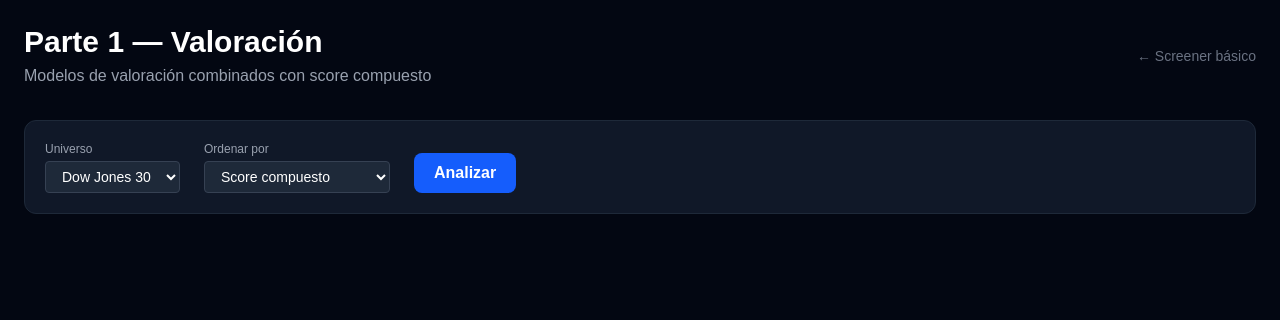
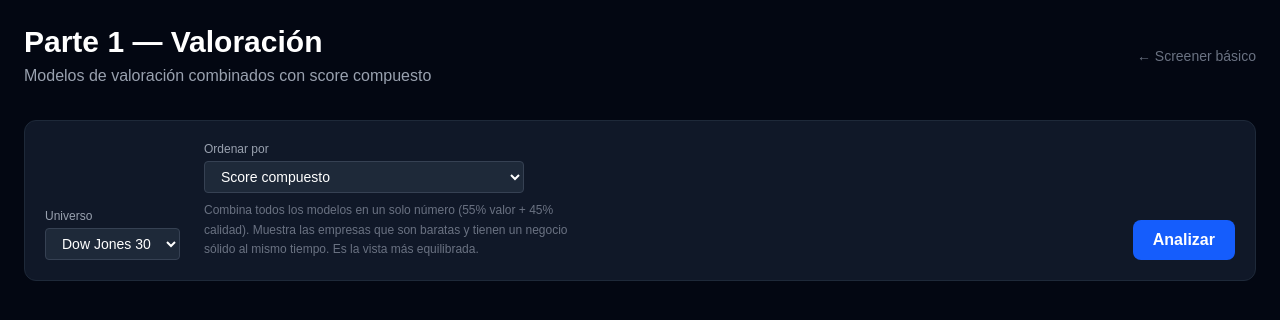
Before and after one commit to damo1606/descuentos, a Next.js app: page /parte1 in a window 1280 px wide. Shown: the top 320 px of the page. Built offline with nearby package versions, Linux system fonts and the light colour scheme.

Commit message:
feat: add sort descriptions to parte1 page
Co-Authored-By: Claude Sonnet 4.6 <noreply@anthropic.com>

```diff
--- a/app/parte1/page.tsx
+++ b/app/parte1/page.tsx
@@ -54,16 +54,52 @@ function ModelCell({ value, good, label }: { value: string; good: boolean | null
 
 type SortKey = "composite" | "value" | "quality" | "graham" | "lynch" | "peg" | "pfcf" | "ey" | "upside"
 
-const SORT_OPTIONS: { key: SortKey; label: string }[] = [
-  { key: "composite", label: "Score compuesto" },
-  { key: "value",     label: "Score de valor" },
-  { key: "quality",   label: "Score de calidad" },
-  { key: "graham",    label: "Descuento vs Graham" },
-  { key: "lynch",     label: "Descuento vs Lynch" },
-  { key: "peg",       label: "PEG más bajo" },
-  { key: "pfcf",      label: "P/FCF más bajo" },
-  { key: "ey",        label: "Earnings Yield" },
-  { key: "upside",    label: "Upside analistas" },
+const SORT_OPTIONS: { key: SortKey; label: string; desc: string }[] = [
+  {
+    key: "composite",
+    label: "Score compuesto",
+    desc: "Combina todos los modelos en un solo número (55% valor + 45% calidad). Muestra las empresas que son baratas y tienen un negocio sólido al mismo tiempo. Es la vista más equilibrada.",
+  },
+  {
+    key: "value",
+    label: "Score de valor",
+    desc: "Mide únicamente qué tan barata está la acción sin importar la calidad del negocio. Combina Graham Number, P/FCF, upside a target de analistas y Earnings Yield. Una empresa puede estar primera aquí y tener un negocio mediocre.",
+  },
+  {
+    key: "quality",
+    label: "Score de calidad",
+    desc: "Mide qué tan bueno es el negocio sin importar el precio. Combina ROE, ROA, margen operativo y nivel de deuda. Una empresa puede estar primera aquí y estar cara.",
+  },
+  {
+    key: "graham",
+    label: "Descuento vs Graham",
+    desc: "Ordena por el % que el precio actual está por debajo del Graham Number (√(22.5 × EPS × Book Value)). Positivo = barato. No aplica para empresas con EPS o book value negativo.",
+  },
+  {
+    key: "lynch",
+    label: "Descuento vs Lynch",
+    desc: "Ordena por el % que el precio está por debajo de EPS × 15. Lynch argumentaba que una empresa promedio merece 15 veces sus ganancias. Similar a ordenar por P/E inverso con referencia fija de 15x.",
+  },
+  {
+    key: "peg",
+    label: "PEG más bajo",
+    desc: "PEG = P/E ÷ crecimiento de EPS. Combina valoración y crecimiento en un número. PEG < 1 barata, PEG < 0.5 muy barata. El filtro favorito de Peter Lynch para empresas de crecimiento a buen precio.",
+  },
+  {
+    key: "pfcf",
+    label: "P/FCF más bajo",
+    desc: "Precio dividido entre Free Cash Flow por acción. El FCF es el dinero real que genera el negocio y es difícil de manipular. P/FCF < 10 muy barato, < 15 barato, > 25 caro.",
+  },
+  {
+    key: "ey",
+    label: "Earnings Yield",
+    desc: "EBITDA ÷ Enterprise Value expresado en %. Es el rendimiento que genera el negocio sobre su valor total. Comparar contra el bono del tesoro a 10Y (~4.5%): si el Earnings Yield es menor, el bono rinde más.",
+  },
+  {
+    key: "upside",
+    label: "Upside analistas",
+    desc: "% de diferencia entre el precio actual y el precio objetivo promedio de los analistas de Wall Street. Referencia útil pero con cautela: los analistas tienden a ser optimistas y se equivocan frecuentemente.",
+  },
 ]
 
 export default function Parte1() {
@@ -155,14 +191,17 @@ export default function Parte1() {
             </div>
           )}
 
-          <div>
+          <div className="flex-1 min-w-[260px]">
             <label className="block text-xs text-gray-400 mb-1">Ordenar por</label>
             <select value={sortBy} onChange={(e) => setSortBy(e.target.value as SortKey)}
-              className="bg-gray-800 border border-gray-700 rounded px-3 py-1.5 text-sm text-white">
+              className="bg-gray-800 border border-gray-700 rounded px-3 py-1.5 text-sm text-white w-full max-w-xs">
               {SORT_OPTIONS.map(o => (
                 <option key={o.key} value={o.key}>{o.label}</option>
               ))}
             </select>
+            <p className="text-xs text-gray-500 mt-2 max-w-sm leading-relaxed">
+              {SORT_OPTIONS.find(o => o.key === sortBy)?.desc}
+            </p>
           </div>
 
           <button onClick={run} disabled={loading}
```
